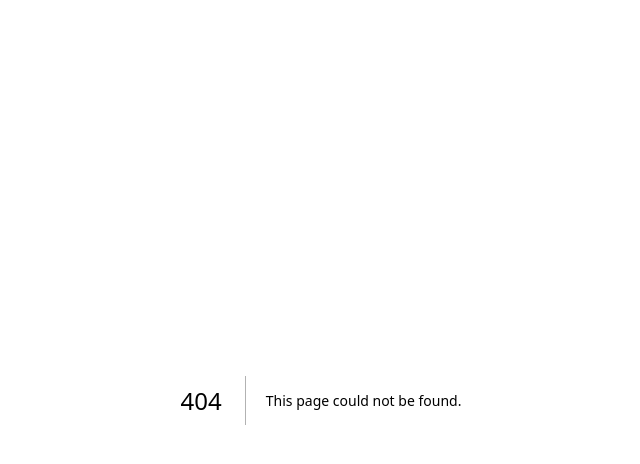
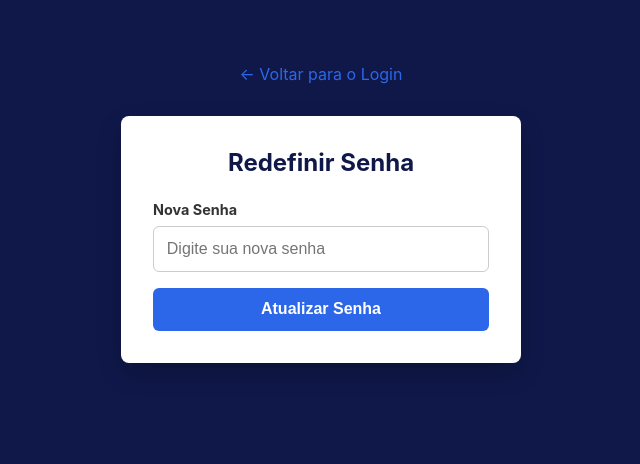
Before and after one commit to charlevaz/bolao, a Next.js app: page /reset-password in a window 1280 px wide. Before the commit this address had no page. Shown: the top 464 px of the page, without its empty margins (319-959 px from the left). Built offline with nearby package versions, Linux system fonts and the light colour scheme.

Commit message:
Create reset-password flow and page

```diff
--- a/app/login/page.tsx
+++ b/app/login/page.tsx
@@ -92,6 +92,7 @@ export default function Login() {
           }}
           theme="light"
           providers={[]} // Desabilitar logins de terceiros (Google/Facebook)
+          redirectTo={typeof window !== 'undefined' ? `${window.location.origin}/reset-password` : undefined}
         />
 
       </div>
--- /dev/null
+++ b/app/reset-password/page.tsx
@@ -0,0 +1,97 @@
+"use client";
+
+import { createClient } from '@/utils/supabase/client';
+import { useState, useEffect } from 'react';
+import { useRouter } from 'next/navigation';
+import Link from 'next/link';
+
+export default function ResetPassword() {
+  const supabase = createClient();
+  const router = useRouter();
+  const [password, setPassword] = useState('');
+  const [message, setMessage] = useState('');
+  const [error, setError] = useState('');
+  const [isUpdating, setIsUpdating] = useState(false);
+
+  useEffect(() => {
+    // Escuta o evento de recuperação de senha do Supabase
+    const { data: { subscription } } = supabase.auth.onAuthStateChange((event, session) => {
+      if (event === 'PASSWORD_RECOVERY') {
+        setMessage('Autenticado com sucesso para recuperação. Digite sua nova senha abaixo.');
+      }
+    });
+
+    return () => {
+      subscription.unsubscribe();
+    };
+  }, [supabase.auth]);
+
+  const handleUpdatePassword = async (e: React.FormEvent) => {
+    e.preventDefault();
+    setIsUpdating(true);
+    setError('');
+    setMessage('');
+
+    const { error } = await supabase.auth.updateUser({
+      password: password
+    });
+
+    if (error) {
+      setError(`Erro ao atualizar senha: ${error.message}`);
+      setIsUpdating(false);
+    } else {
+      setMessage('Senha atualizada com sucesso! Redirecionando para o painel...');
+      setTimeout(() => {
+        router.push('/dashboard');
+      }, 2000);
+    }
+  };
+
+  return (
+    <div style={{ padding: '4rem 2rem', display: 'flex', flexDirection: 'column', alignItems: 'center' }}>
+
+      <Link href="/login" style={{ color: '#2C67EA', marginBottom: '2rem' }}>← Voltar para o Login</Link>
+
+      <div style={{ width: '100%', maxWidth: '400px', backgroundColor: 'white', padding: '2rem', borderRadius: '8px', color: '#333', boxShadow: '0 10px 25px rgba(0,0,0,0.2)' }}>
+        <h1 style={{ fontSize: '1.5rem', marginBottom: '1.5rem', textAlign: 'center', color: '#0F1849' }}>
+          Redefinir Senha
+        </h1>
+
+        {error && <div style={{ color: 'white', backgroundColor: '#ef4444', padding: '0.8rem', borderRadius: '6px', marginBottom: '1rem', fontSize: '0.9rem' }}>{error}</div>}
+        {message && <div style={{ color: '#047857', backgroundColor: '#d1fae5', padding: '0.8rem', borderRadius: '6px', marginBottom: '1rem', fontSize: '0.9rem' }}>{message}</div>}
+
+        <form onSubmit={handleUpdatePassword} style={{ display: 'flex', flexDirection: 'column', gap: '1rem' }}>
+          <div>
+            <label style={{ display: 'block', marginBottom: '0.5rem', fontSize: '0.9rem', fontWeight: 'bold' }}>Nova Senha</label>
+            <input
+              type="password"
+              value={password}
+              onChange={(e) => setPassword(e.target.value)}
+              required
+              placeholder="Digite sua nova senha"
+              style={{ width: '100%', padding: '0.8rem', borderRadius: '6px', border: '1px solid #ccc', fontSize: '1rem' }}
+            />
+          </div>
+          <button
+            type="submit"
+            disabled={isUpdating || !password}
+            style={{
+              width: '100%',
+              padding: '0.8rem',
+              backgroundColor: '#2C67EA',
+              color: 'white',
+              border: 'none',
+              borderRadius: '6px',
+              fontSize: '1rem',
+              fontWeight: 'bold',
+              cursor: isUpdating ? 'not-allowed' : 'pointer',
+              opacity: isUpdating ? 0.7 : 1
+            }}
+          >
+            {isUpdating ? 'Atualizando...' : 'Atualizar Senha'}
+          </button>
+        </form>
+      </div>
+    </div>
+  );
+}
```
